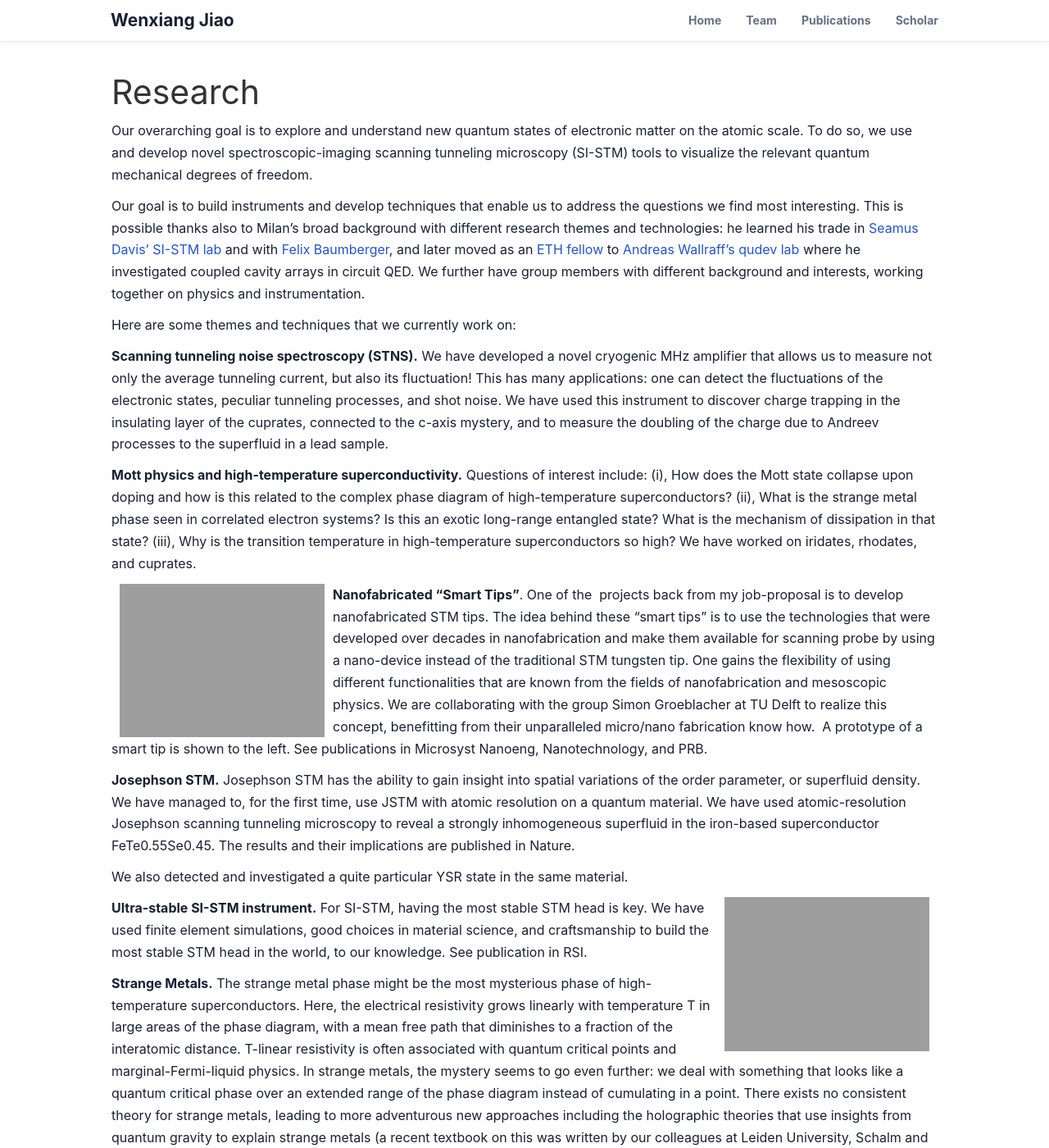
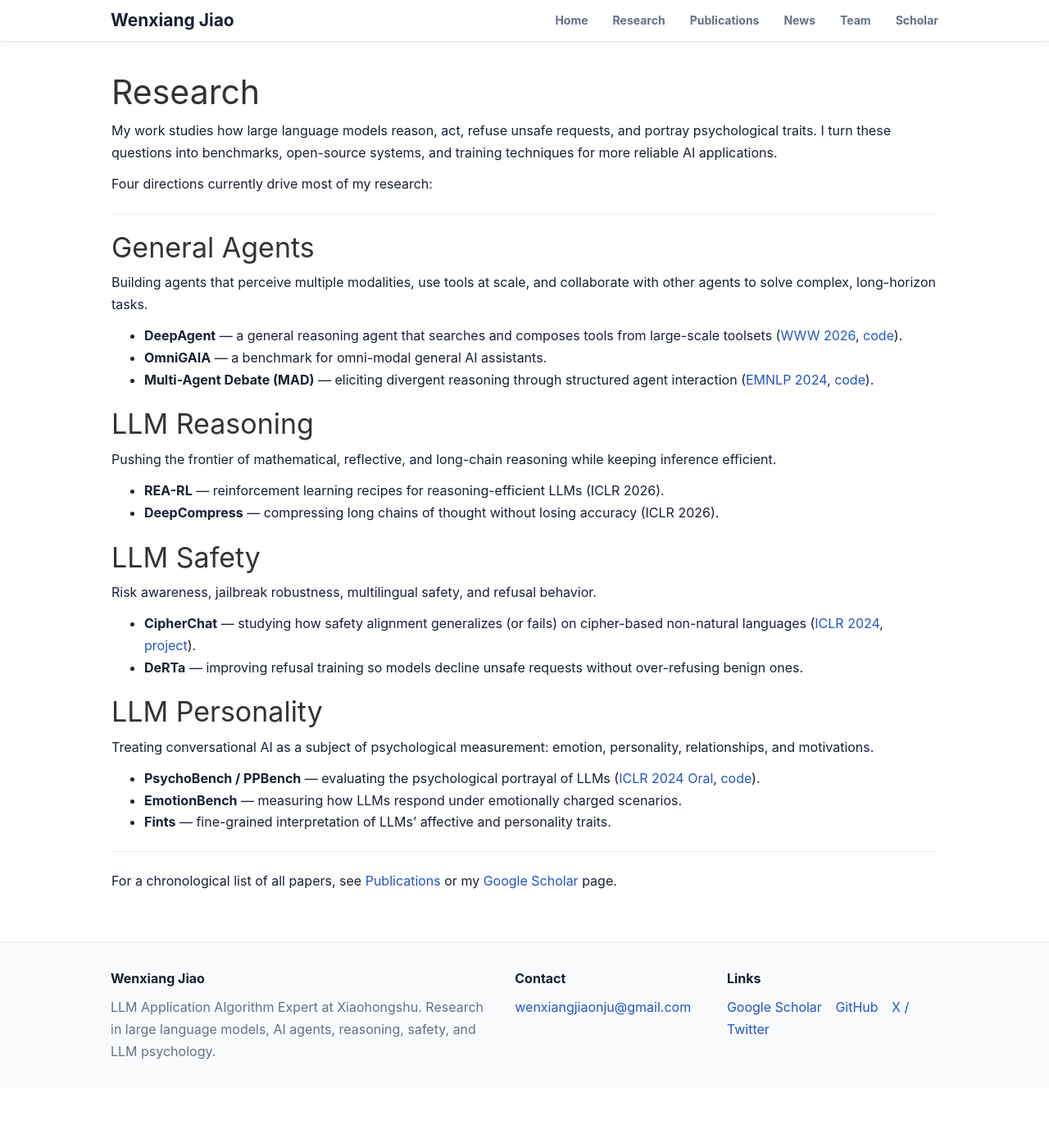
Before and after one commit to wxjiao/wxjiao.github.io, a Jekyll site: the page built from _pages/research.md, in a window 1280 px wide and 1400 px high. Shown: the whole window at 82% size. Built offline with Jekyll 4.4.1, drawn with Linux system fonts in a browser that asks for light colours; nearby versions of some CDN libraries; some of the changed text lies outside the part shown.

Commit message:
Sharpen homepage positioning and expand site nav
- Rewrite /research/ to cover the four LLM directions (agents, reasoning, safety, personality) with representative works, replacing the leftover Allan Lab template.
- Tighten the homepage hero lede and add an About paragraph clarifying the Xiaohongshu role.
- Expose Research and News in the top navigation.

Co-Authored-By: Claude Opus 4.7 <noreply@anthropic.com>

```diff
--- a/_includes/header.html
+++ b/_includes/header.html
@@ -13,8 +13,10 @@
 	<div class="collapse navbar-collapse" id="navbar-collapse-1">
 	  <ul class="nav navbar-nav navbar-right">
 		<li><a href="{{ site.url }}{{ site.baseurl }}/">Home</a></li>
+		<li><a href="{{ site.url }}{{ site.baseurl }}/research">Research</a></li>
+		<li><a href="{{ site.url }}{{ site.baseurl }}/publications">Publications</a></li>
+		<li><a href="{{ site.url }}{{ site.baseurl }}/allnews.html">News</a></li>
 		<li><a href="{{ site.url }}{{ site.baseurl }}/team">Team</a></li>
-		<li><a href="{{ site.url }}{{ site.baseurl }}/publications">Publications</a></li>
 		<li><a href="https://scholar.google.com/citations?hl=zh-CN&user=CvtODukAAAAJ&view_op=list_works&sortby=pubdate">Scholar</a></li>
 	  </ul>
 	</div>
--- a/_pages/research.md
+++ b/_pages/research.md
@@ -1,46 +1,49 @@
 ---
-title: "Allan Lab - Research"
+title: "Wenxiang Jiao (焦文祥) - Research"
 layout: textlay
-excerpt: "Allan Lab -- Research"
+excerpt: "Research directions of Wenxiang Jiao: LLM agents, reasoning, safety, and psychology."
 sitemap: false
 permalink: /research/
 ---
 
 # Research
 
-Our overarching goal is to explore and understand new quantum states of electronic matter on the atomic scale. To do so, we use and develop novel spectroscopic-imaging scanning tunneling microscopy (SI-STM) tools to visualize the relevant quantum mechanical degrees of freedom.
+My work studies how large language models reason, act, refuse unsafe requests, and portray psychological traits. I turn these questions into benchmarks, open-source systems, and training techniques for more reliable AI applications.
 
-Our goal is to build instruments and develop techniques that enable us to address the questions we find most interesting. This is possible thanks also to Milan's broad background with different research themes and technologies: he learned his trade in [Seamus Davis’ SI-STM lab](http://davisgroup.lassp.cornell.edu/) and with [Felix Baumberger](http://dpmc.unige.ch/gr_baumberger/index.html), and later moved as an [ETH fellow](http://www.ethfellows.ethz.ch/) to [Andreas Wallraff’s qudev lab](http://www.qudev.ethz.ch/) where he investigated coupled cavity arrays in circuit QED. We further have group members with different background and interests, working together on physics and instrumentation.
+Four directions currently drive most of my research:
 
-Here are some themes and techniques that we currently work on:
+---
 
-**Scanning tunneling noise spectroscopy (STNS).** We have developed a novel cryogenic MHz amplifier that allows us to measure not only the average tunneling current, but also its fluctuation! This has many applications: one can detect the fluctuations of the electronic states, peculiar tunneling processes, and shot noise. We have used this instrument to discover charge trapping in the insulating layer of the cuprates, connected to the c-axis mystery, and to measure the doubling of the charge due to Andreev processes to the superfluid in a lead sample.
+## General Agents
 
+Building agents that perceive multiple modalities, use tools at scale, and collaborate with other agents to solve complex, long-horizon tasks.
 
-**Mott physics and high-temperature superconductivity.** Questions of interest include: (i), How does the Mott state collapse upon doping and how is this related to the complex phase diagram of high-temperature superconductors? (ii), What is the strange metal phase seen in correlated electron systems? Is this an exotic long-range entangled state? What is the mechanism of dissipation in that state? (iii), Why is the transition temperature in high-temperature superconductors so high? We have worked on iridates, rhodates, and cuprates.
+- **DeepAgent** — a general reasoning agent that searches and composes tools from large-scale toolsets ([WWW 2026](https://arxiv.org/abs/2510.21618), [code](https://github.com/DeepExperience/DeepAgent)).
+- **OmniGAIA** — a benchmark for omni-modal general AI assistants.
+- **Multi-Agent Debate (MAD)** — eliciting divergent reasoning through structured agent interaction ([EMNLP 2024](https://arxiv.org/abs/2305.19118), [code](https://github.com/Skytliang/Multi-Agents-Debate)).
 
-**Nanofabricated "Smart Tips"**.
-![]({{ site.url }}{{ site.baseurl }}/images/respic/SmartTip.png){: style="width: 250px; float: left; margin: 0px  10px"}
-One of the  projects back from my job-proposal is to develop nanofabricated STM tips. The idea behind these “smart tips” is to use the technologies that were developed over decades in nanofabrication and make them available for scanning probe by using a nano-device instead of the traditional STM tungsten tip. One gains the flexibility of using different functionalities that are known from the fields of nanofabrication and mesoscopic physics. We are collaborating with the group Simon Groeblacher at TU Delft to realize this concept, benefitting from their unparalleled micro/nano fabrication know how.  A prototype of a smart tip is shown to the left. See publications in Microsyst Nanoeng, Nanotechnology, and PRB.
+## LLM Reasoning
 
-**Josephson STM.** Josephson STM has the ability to gain insight into spatial variations of the order parameter, or superfluid density. We have managed to, for the first time, use JSTM with atomic resolution on a quantum material.
-We have used atomic-resolution Josephson scanning tunneling microscopy to reveal a strongly inhomogeneous superfluid in the iron-based superconductor FeTe0.55Se0.45. The results and their implications are published in Nature.
+Pushing the frontier of mathematical, reflective, and long-chain reasoning while keeping inference efficient.
 
-We also detected and investigated a quite particular YSR state in the same material.
+- **REA-RL** — reinforcement learning recipes for reasoning-efficient LLMs (ICLR 2026).
+- **DeepCompress** — compressing long chains of thought without losing accuracy (ICLR 2026).
 
-**Ultra-stable SI-STM instrument.**  ![]({{ site.url }}{{ site.baseurl }}/images/respic/STMHead.png){: style="width: 250px; float: right; margin: 0px 10px"}
-For SI-STM, having the most stable STM head is key. We have used finite element simulations, good choices in material science, and craftsmanship to build the most stable STM head in the world, to our knowledge. See publication in RSI.
+## LLM Safety
 
+Risk awareness, jailbreak robustness, multilingual safety, and refusal behavior.
 
-**Strange Metals.** The strange metal phase might be the most mysterious phase of high-temperature superconductors. Here, the electrical resistivity grows linearly with temperature T in large areas of the phase diagram, with a mean free path that diminishes to a fraction of the interatomic distance. T-linear resistivity is often associated with quantum critical points and marginal-Fermi-liquid physics. In strange metals, the mystery seems to go even further: we deal with something that looks like a quantum critical phase over an extended range of the phase diagram instead of cumulating in a point. There exists no consistent theory for strange metals, leading to more adventurous new approaches including the holographic theories that use insights from quantum gravity to explain strange metals (a recent textbook on this was written by our colleagues at Leiden University, Schalm and Zaanen).
-We are part of the 'Strange Metal consortium NL' that includes the groups of Hussey, Golden, van Heumen, Zaanen, Schalm, Stoof and Vandoren.
+- **CipherChat** — studying how safety alignment generalizes (or fails) on cipher-based non-natural languages ([ICLR 2024](https://arxiv.org/abs/2308.06463), [project](https://llmcipherchat.github.io/)).
+- **DeRTa** — improving refusal training so models decline unsafe requests without over-refusing benign ones.
 
-**Magnetic fluctuations and electron spin resonance.**
-![]({{ site.url }}{{ site.baseurl }}/images/respic/SpinFluc.png){: style="width: 70%; float: center; margin: 10px"}
+## LLM Personality
 
-**Twisted bilayer graphene and other material with super-periodicities.**
-We have proposed that artificial super-periodicities can lead to improved superconductivity, both because of increased density of states and because of phase space arguments (see image from our SciPost publication below). Perhaps for different reasons, twisted bilayer graphene has been shown to superconduct! We are investigate this material with the groups of Efetov, Baumberger, and van der Molen.
+Treating conversational AI as a subject of psychological measurement: emotion, personality, relationships, and motivations.
 
-![]({{ site.url }}{{ site.baseurl }}/images/respic/SciPost.png){: style="width: 70%; float: center; margin: 0px"}
+- **PsychoBench / PPBench** — evaluating the psychological portrayal of LLMs ([ICLR 2024 Oral](https://arxiv.org/abs/2310.01386), [code](https://github.com/CUHK-ARISE/PsychoBench)).
+- **EmotionBench** — measuring how LLMs respond under emotionally charged scenarios.
+- **Fints** — fine-grained interpretation of LLMs' affective and personality traits.
 
-### ... and more.
+---
+
+For a chronological list of all papers, see [Publications]({{ site.url }}{{ site.baseurl }}/publications/) or my [Google Scholar](https://scholar.google.com/citations?hl=zh-CN&user=CvtODukAAAAJ&view_op=list_works&sortby=pubdate) page.
```
Also changed, not shown: _pages/home.md (+4 -1 lines).
